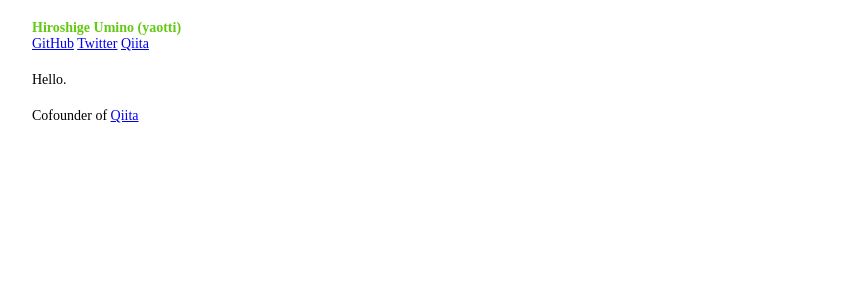
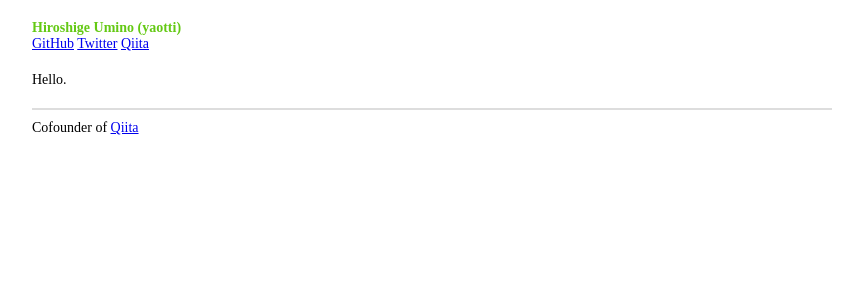
Before and after one commit to yaotti/yaotti.github.com, a Jekyll site: the page built from index.html, in a window 1280 px wide. Shown: the top 300 px of the page, without its empty margins (208-1071 px from the left). Built offline with Jekyll 4.4.1, drawn with Linux system fonts in a browser that asks for light colours.

Commit message:
Add footer

```diff
--- a/_layouts/default.html
+++ b/_layouts/default.html
@@ -16,8 +16,10 @@
       </div>
     </div>
       {{ content }}
-    <div id="profile">
-      Cofounder of <a href="http://qiita.com">Qiita</a>
+    <div id="footer">
+      <div id="profile">
+        Cofounder of <a href="http://qiita.com">Qiita</a>
+      </div>
     </div>
   </body>
 </html>
--- a/css/style.css
+++ b/css/style.css
@@ -20,7 +20,9 @@ a#me {
 }
 
 
-#profile {
+#footer {
     width: 800px;
     margin: 20px auto 0 auto;
+    padding-top: 10px;
+    border-top: #DDD 2px solid;
 }
```
